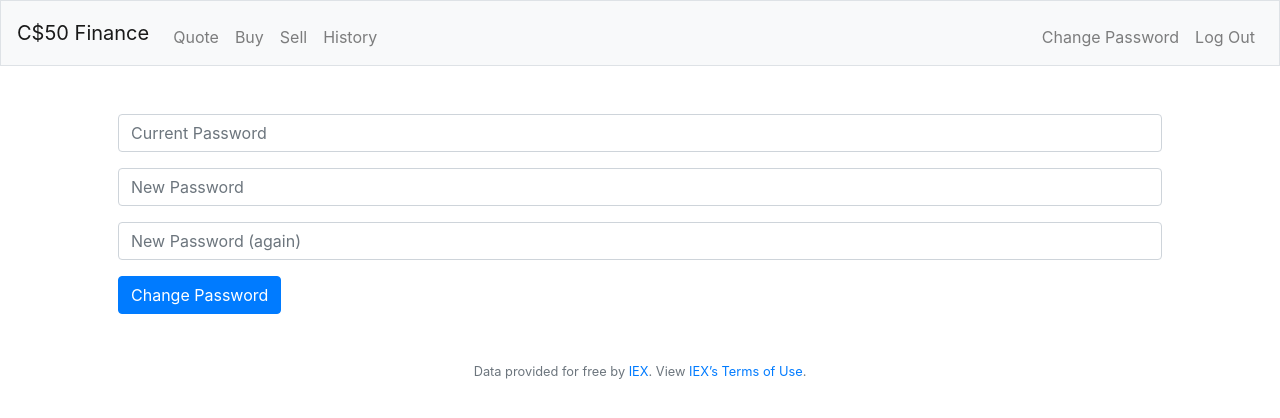
After one commit to Saurav-Shrivastav/Finance, a Flask app: page /change-password in a window 1280 px wide. The commit adds this page. Shown: the top 418 px of the page. Run offline with Flask 2, Linux system fonts and the light colour scheme; the visitor is signed in with stand-in values (Sample User, id 1); some libraries are stand-ins or nearby versions.

Commit message:
Change password feature implemented

```diff
--- a/application.py
+++ b/application.py
@@ -295,6 +295,51 @@ def register():
     return render_template("register.html")
 
 
+@app.route("/change-password", methods=["GET", "POST"])
+@login_required
+def change_password():
+    """Change password"""
+
+    if request.method == "POST":
+        # Query database for username
+        rows = db.execute(
+            "SELECT * FROM users WHERE id = :user_id",
+            user_id=session["user_id"]
+        )
+
+        print(rows, request.form.get('curr_password'))
+
+        # Ensure current password is correct
+        if not check_password_hash(rows[0]["hash"], request.form.get("curr_password")):
+            return apology("invalid current password", 403)
+
+        # Ensure passwords match
+        elif request.form.get("new_password") != request.form.get("confirmation"):
+            return apology("New Passwords don't match", 403)
+
+        execute = db.execute(
+            """
+            UPDATE users
+            SET hash = :hash
+            WHERE id = :user_id;
+            """,
+            user_id=session["user_id"],
+            hash=generate_password_hash(
+                request.form.get("new_password"),
+                method="pbkdf2:sha256",
+                salt_length=8
+            )
+        )
+
+        session.clear()
+
+        return redirect("/")
+
+    return render_template(
+        "change_password.html"
+    )
+
+
 @app.route("/sell", methods=["GET", "POST"])
 @login_required
 def sell():
--- /dev/null
+++ b/templates/change_password.html
@@ -0,0 +1,20 @@
+{% extends 'layout.html' %}
+
+{% block title %}
+    Change Password
+{% endblock %}
+
+{% block main %}
+    <form action="/change-password" method="POST">
+        <div class="form-group">
+            <input class="form-control" name="curr_password" placeholder="Current Password" type="password">
+        </div>
+        <div class="form-group">
+            <input class="form-control" name="new_password" placeholder="New Password" type="password">
+        </div>
+        <div class="form-group">
+            <input class="form-control" name="confirmation" placeholder="New Password (again)" type="password">
+        </div>
+        <button class="btn btn-primary" type="submit">Change Password</button>
+    </form>
+{% endblock %}
--- a/templates/layout.html
+++ b/templates/layout.html
@@ -40,6 +40,7 @@
                         <li class="nav-item"><a class="nav-link" href="/history">History</a></li>
                     </ul>
                     <ul class="navbar-nav ml-auto mt-2">
+                        <li class="nav-item"><a href="/change-password" class="nav-link">Change Password</a></li>
                         <li class="nav-item"><a class="nav-link" href="/logout">Log Out</a></li>
                     </ul>
                 {% else %}
```
